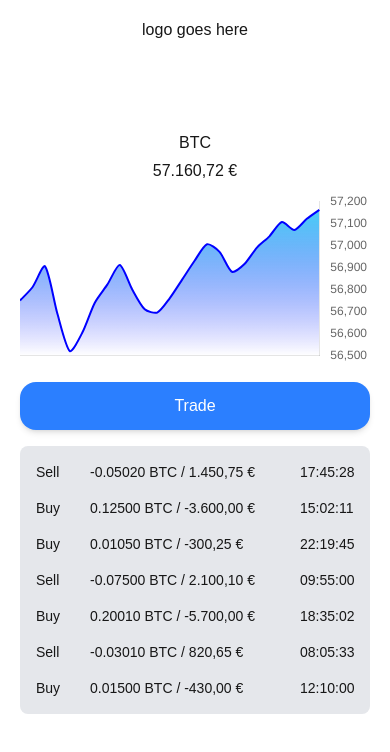
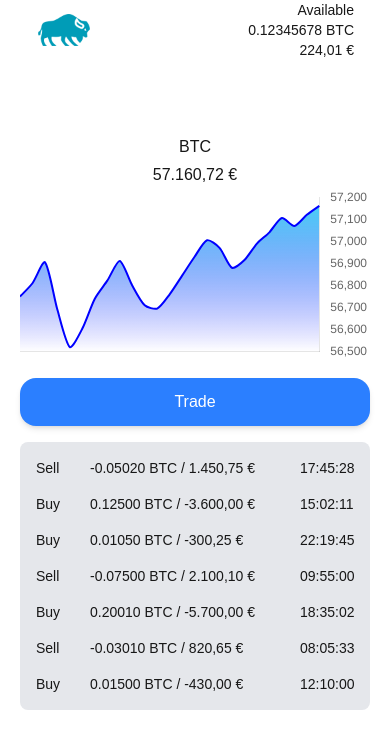
Before and after one commit to aaronhedges/stuttgart-boerse-crypto, a Next.js app: page / in a window 390 px wide. Shown: the top 752 px of the page. Built offline with nearby package versions, Linux system fonts and the light colour scheme.

Commit message:
add: header and fix responsive design issues

```diff
--- a/src/app/page.tsx
+++ b/src/app/page.tsx
@@ -3,6 +3,7 @@
 import { useEffect, useState } from "react";
 import { useAppDispatch, useAppSelector } from "@/lib/hooks/hooks";
 import { fetchCrypto24h } from "@/lib/store/cryptoSlice";
+import Header from "@/components/Header";
 import Crypto24hChart from "@/components/Crypto24hChart";
 import TradeWidget from "@/components/TradeModal";
 import CryptoTransactions from "@/components/CryptoTransactions";
@@ -25,8 +26,8 @@ export default function Home() {
 
   return (
     <div className="grid grid-rows-[20px_1fr_20px] items-center justify-items-center min-h-screen p-5 pb-5 gap-5 sm:p-20">
-      <header>logo goes here</header>
-      <main className="flex flex-col gap-2 row-start-2 items-center sm:items-start">
+      <Header />
+      <main className="w-full max-w-screen-md">
         <div className="flex gap-1 items-center flex-col sm:flex-row">
           <h1>BTC</h1>
           <h2>{formatEUR(latestPrice)}</h2>
--- /dev/null
+++ b/src/components/Header.tsx
@@ -0,0 +1,24 @@
+// components/Header.tsx
+import Image from "next/image";
+
+export default function Header() {
+  return (
+    <header className="w-full max-w-screen-md flex items-center justify-between p-4">
+      <div className="flex-shrink-0">
+        <Image
+          src="/images/bison.png"
+          alt="Logo"
+          width={56}
+          height={52}
+          className="object-contain"
+        />
+      </div>
+
+      <div className="text-right text-sm">
+        <p>Available</p>
+        <p>0.12345678 BTC</p>
+        <p>224,01 €</p>
+      </div>
+    </header>
+  );
+}
```
Also changed, not shown: public/images/bison.png (added).
